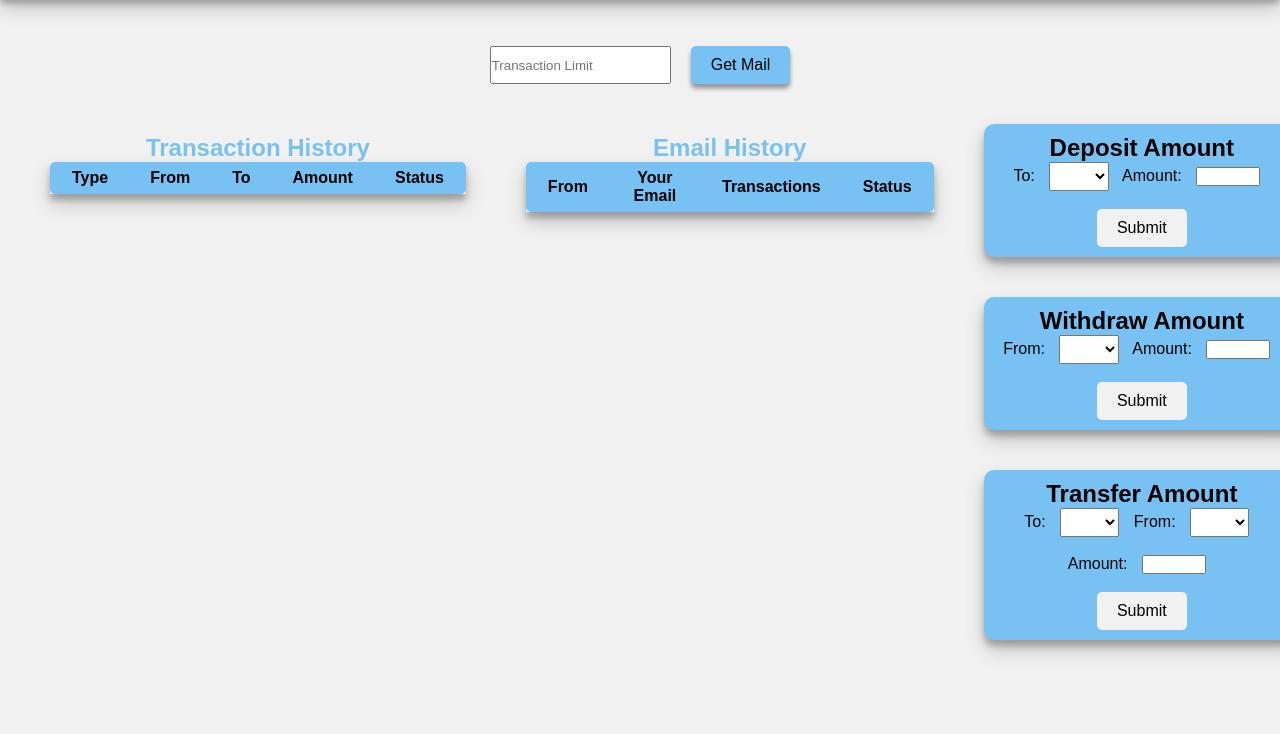
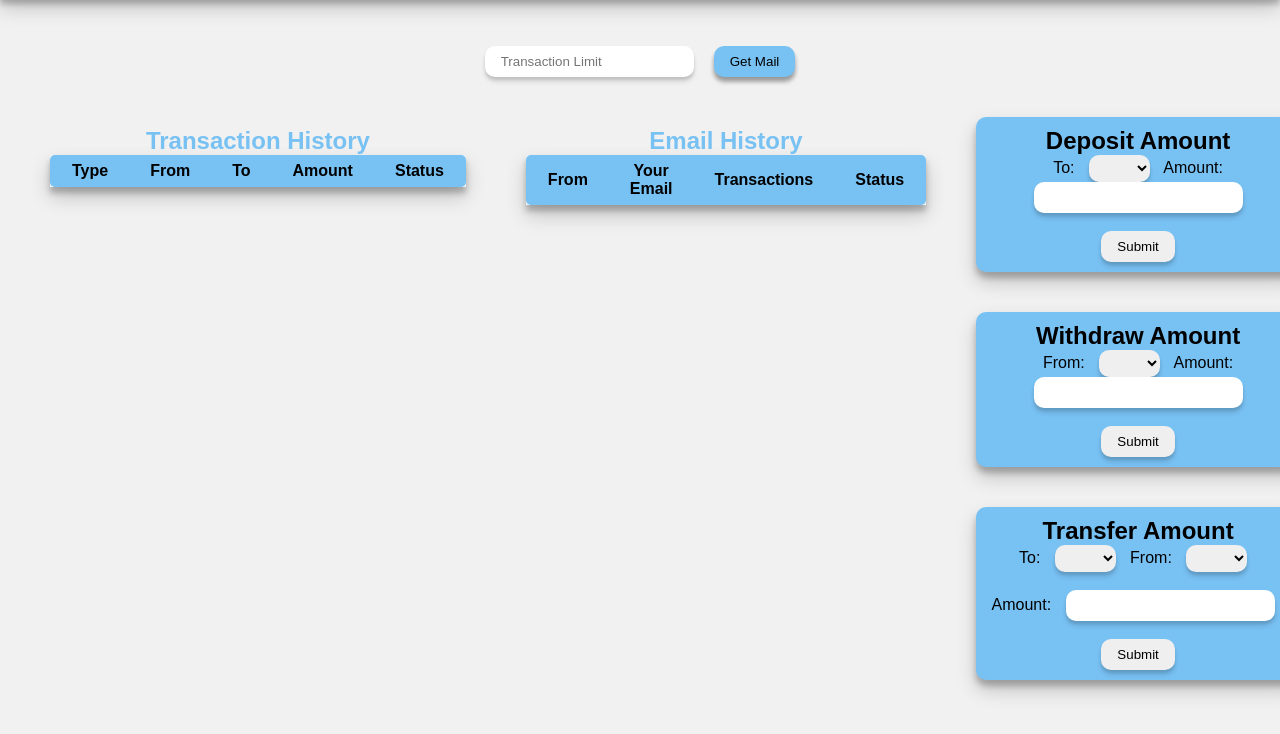
Before and after one commit to harshit-noovosoft/money-orders, a website: page views/dashboard.html in a window 1280 px wide. Shown: the part 52-786 px from the top of the page. Drawn offline with Linux system fonts and the light colour scheme; no server answers.

Commit message:
Refactor dashboard UI coloring

```diff
--- a/public/css/home.css
+++ b/public/css/home.css
@@ -91,22 +91,24 @@ th,td{
 
 }
 
-input[type=text]{
-    width: 60px;
+
+input, select {
+    padding: 0.5rem 1rem;
+    margin: 0.5rem 1rem;
+    border-radius: 10px;
+    outline: none;
+    border: 0 solid transparent;
+    box-shadow: rgba(0, 0, 0, 0.1) 0 5px 5px, rgba(0, 0, 0, 0.11) 0 3px 3px;
 }
 
-input[type=submit]{
-    padding: 10px 20px;
-    background-color: var(--body-bg-color);
-    border: none;
-    border-radius: 5px;
-    color: black;
-    font-size: 16px;
+input:focus, select:focus {
+    box-shadow: rgba(0, 0, 0, 0.19) 0 10px 20px, rgba(0, 0, 0, 0.23) 0 6px 6px;
 }
 
 input[type=submit]:hover{
     background-color: var(--hover-bg-color);
 }
+
 select{
     width: 20%;
     padding: 5px 10px;
```
